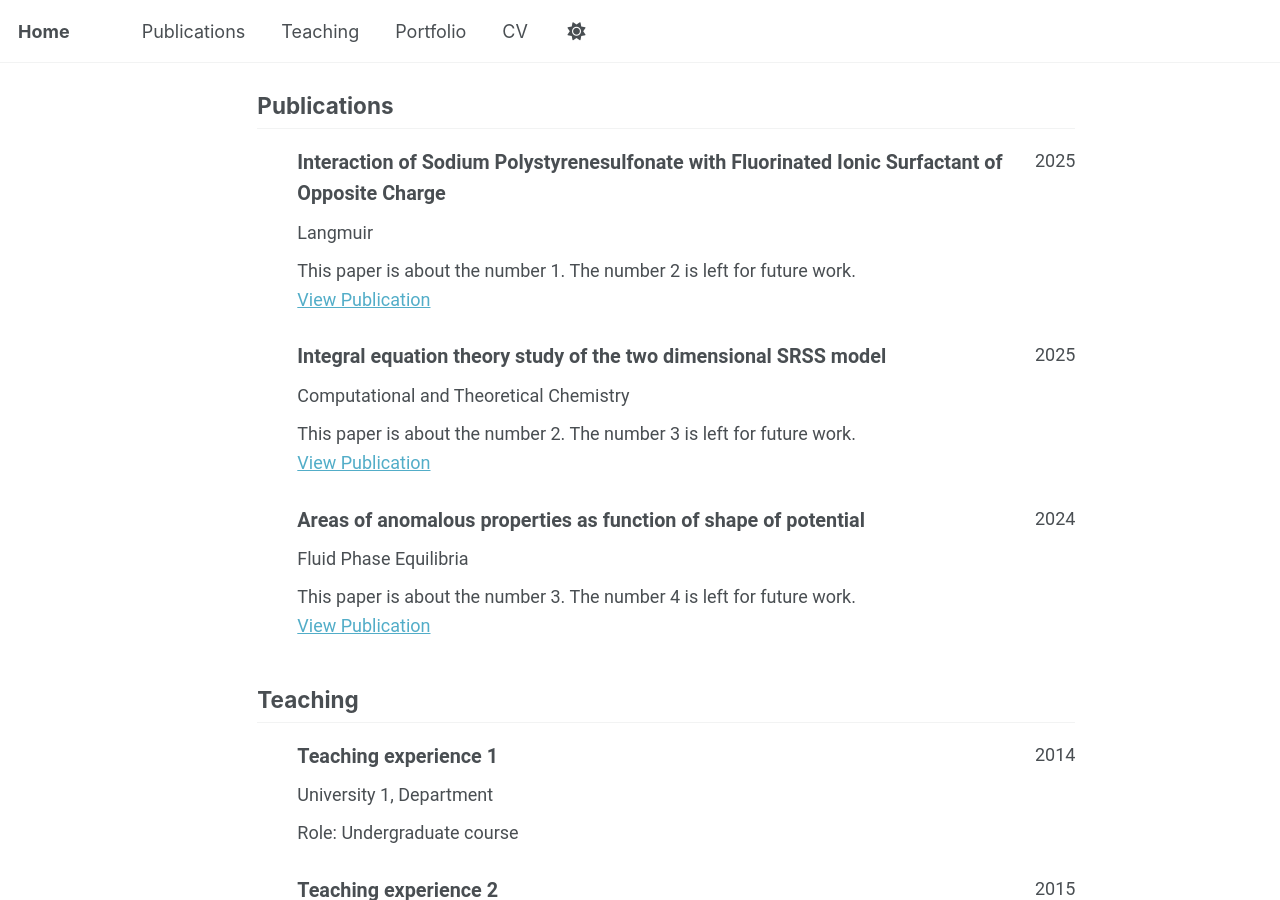
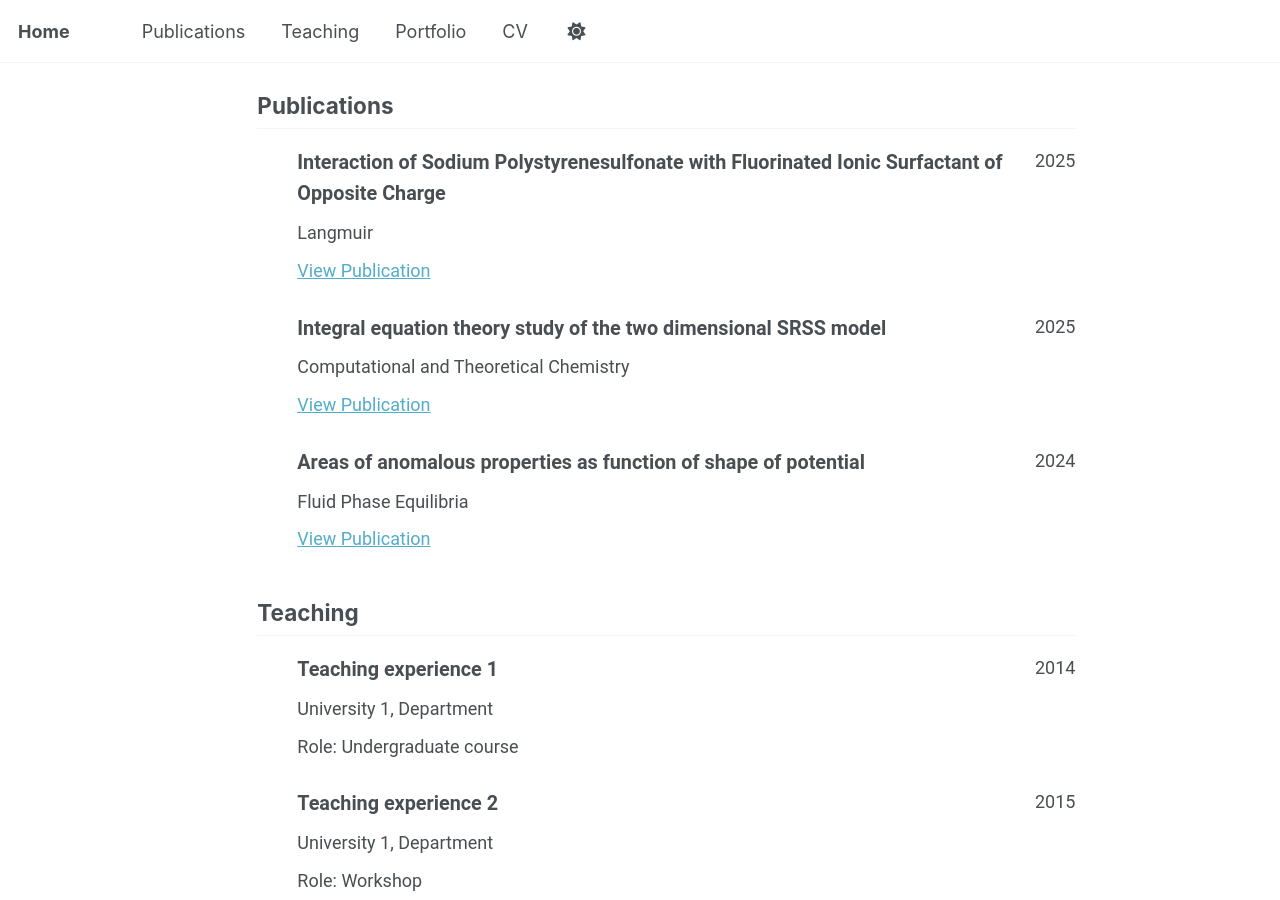
Before and after one commit to MatevzTurk/MatevzTurk.github.io, a Jekyll site: the page built from _pages/cv-json.md, in a window 1280 px wide and 900 px high, scrolled down 877 px. Built offline with Jekyll 4.4.1, drawn with Linux system fonts in a browser that asks for light colours; a script that is not in the unit is left out.

Commit message:
Remove summary fields from CV entries

```diff
--- a/_data/cv.json
+++ b/_data/cv.json
@@ -69,22 +69,19 @@
       "name": "Interaction of Sodium Polystyrenesulfonate with Fluorinated Ionic Surfactant of Opposite Charge",
       "publisher": "Langmuir",
       "releaseDate": "2025-10-07",
-      "website": "https://pubs.acs.org/doi/10.1021/acs.langmuir.5c02918",
-      "summary": "This paper is about the number 1. The number 2 is left for future work."
+      "website": "https://pubs.acs.org/doi/10.1021/acs.langmuir.5c02918"
     },
     {
       "name": "Integral equation theory study of the two dimensional SRSS model",
       "publisher": "Computational and Theoretical Chemistry",
       "releaseDate": "2025-02",
-      "website": "https://www.sciencedirect.com/science/article/pii/S2210271X24005759",
-      "summary": "This paper is about the number 2. The number 3 is left for future work."
+      "website": "https://www.sciencedirect.com/science/article/pii/S2210271X24005759"
     },
     {
       "name": "Areas of anomalous properties as function of shape of potential",
       "publisher": "Fluid Phase Equilibria",
       "releaseDate": "2024-02",
-      "website": "https://www.sciencedirect.com/science/article/pii/S0378381223002686",
-      "summary": "This paper is about the number 3. The number 4 is left for future work."
+      "website": "https://www.sciencedirect.com/science/article/pii/S0378381223002686"
     }
   ],
   "conference posters": [
```
